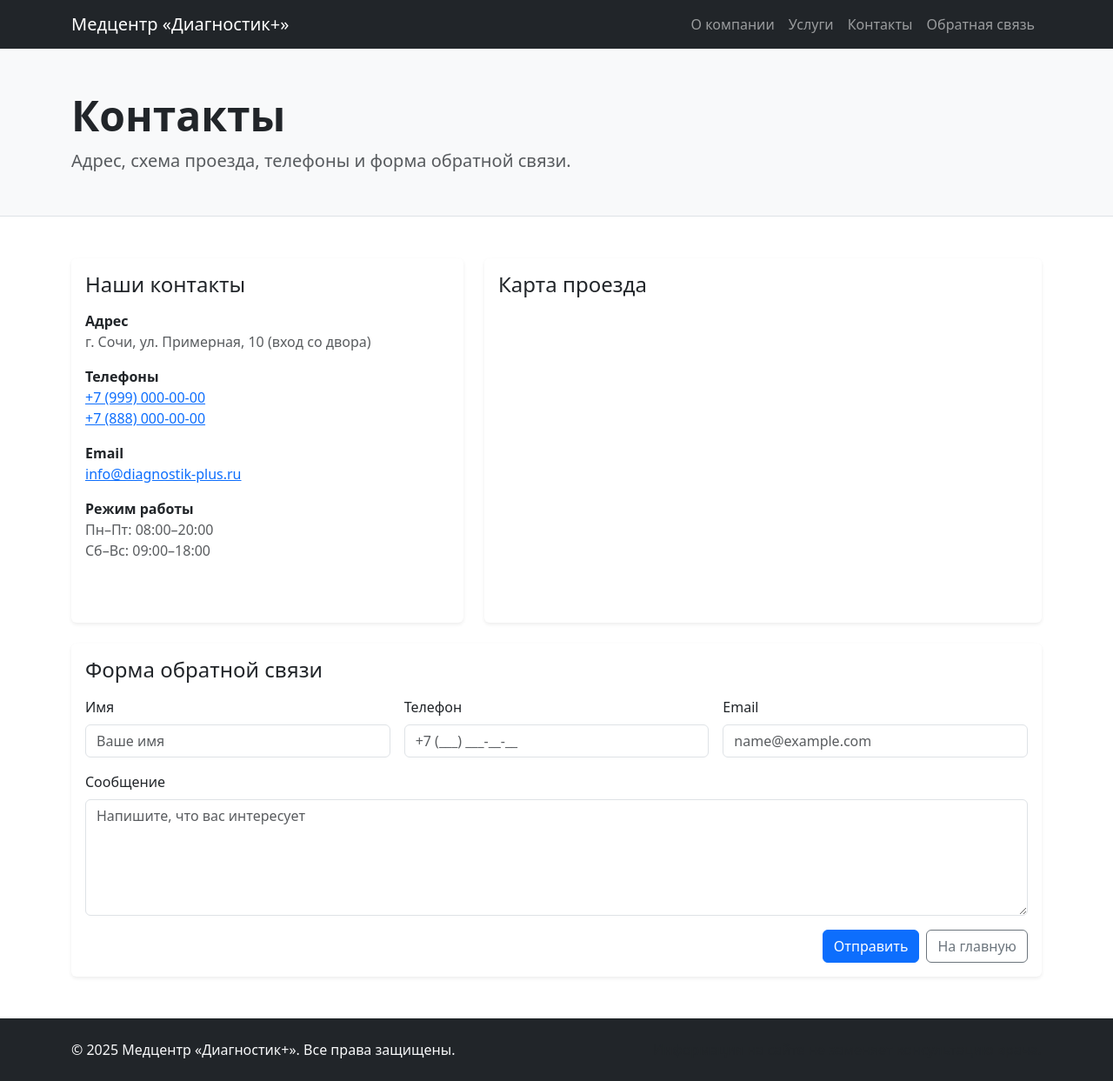
After one commit to aomakaomak/diploma, a Django app: page /contacts/ in a window 1280 px wide. The commit adds this page. Shown: the whole page at 87% size. Run offline with Django 5.2, Linux system fonts and the light colour scheme; some libraries are stand-ins or nearby versions.

Commit message:
добавлены контакты

```diff
--- a/services/forms.py
+++ b/services/forms.py
@@ -7,3 +7,31 @@ class ServiceForm(forms.ModelForm):
     class Meta:
         model = Service
         fields = "__all__"
+
+
+class FeedbackForm(forms.Form):
+    name = forms.CharField(
+        label="Имя",
+        max_length=150,
+        widget=forms.TextInput(attrs={"class": "form-control", "placeholder": "Ваше имя"})
+    )
+    phone = forms.CharField(
+        label="Телефон",
+        max_length=50,
+        required=False,
+        widget=forms.TextInput(attrs={"class": "form-control", "placeholder": "+7 (___) ___-__-__"})
+    )
+    email = forms.EmailField(
+        label="Email",
+        widget=forms.EmailInput(attrs={"class": "form-control", "placeholder": "name@example.com"})
+    )
+    message = forms.CharField(
+        label="Сообщение",
+        widget=forms.Textarea(attrs={"class": "form-control", "rows": 5, "placeholder": "Напишите, что вас интересует"})
+    )
+
+    def clean_message(self):
+        msg = self.cleaned_data["message"].strip()
+        if len(msg) < 10:
+            raise forms.ValidationError("Сообщение должно быть не короче 10 символов.")
+        return msg
--- a/services/templates/services/base.html
+++ b/services/templates/services/base.html
@@ -13,7 +13,7 @@
 <!-- Навигация -->
 <nav class="navbar navbar-expand-lg navbar-dark bg-dark">
     <div class="container">
-        <a class="navbar-brand" href="#">Медцентр «Диагностик+»</a>
+        <a class="navbar-brand" href="{% url 'services:home' %}">Медцентр «Диагностик+»</a>
         <button class="navbar-toggler" type="button" data-bs-toggle="collapse" data-bs-target="#mainNavbar"
                 aria-controls="mainNavbar" aria-expanded="false" aria-label="Переключить меню">
             <span class="navbar-toggler-icon"></span>
@@ -22,13 +22,13 @@
         <div class="collapse navbar-collapse" id="mainNavbar">
             <ul class="navbar-nav ms-auto mb-2 mb-lg-0">
                 <li class="nav-item">
-                    <a class="nav-link active" href="#about">О компании</a>
+                    <a class="nav-link" href="{% url 'services:about' %}">О компании</a>
                 </li>
                 <li class="nav-item">
-                    <a class="nav-link" href="#services">Услуги</a>
+                    <a class="nav-link" href="{% url 'services:services_list' %}">Услуги</a>
                 </li>
                 <li class="nav-item">
-                    <a class="nav-link" href="#contacts">Контакты</a>
+                    <a class="nav-link" href="{% url 'services:contacts' %}">Контакты</a>
                 </li>
                 <li class="nav-item">
                     <a class="nav-link" href="#feedback">Обратная связь</a>
--- /dev/null
+++ b/services/templates/services/contacts.html
@@ -0,0 +1,149 @@
+{% extends 'services/base.html' %}
+
+{% block title %}Контакты{% endblock %}
+
+{% block content %}
+
+<header class="py-5 bg-light border-bottom">
+    <div class="container">
+        <h1 class="display-5 fw-bold mb-2">Контакты</h1>
+        <p class="lead mb-0 text-muted">
+            Адрес, схема проезда, телефоны и форма обратной связи.
+        </p>
+    </div>
+</header>
+
+<section class="py-5">
+    <div class="container">
+        <div class="row gy-4">
+
+            <!-- Контактная информация -->
+            <div class="col-lg-5">
+                <div class="card border-0 shadow-sm h-100">
+                    <div class="card-body">
+                        <h2 class="h4 mb-3">Наши контакты</h2>
+
+                        <div class="mb-3">
+                            <div class="fw-semibold">Адрес</div>
+                            <div class="text-muted">
+                                г. Сочи, ул. Примерная, 10 (вход со двора)
+                            </div>
+                        </div>
+
+                        <div class="mb-3">
+                            <div class="fw-semibold">Телефоны</div>
+                            <div class="text-muted">
+                                <div><a href="tel:+79990000000">+7 (999) 000-00-00</a></div>
+                                <div><a href="tel:+78880000000">+7 (888) 000-00-00</a></div>
+                            </div>
+                        </div>
+
+                        <div class="mb-3">
+                            <div class="fw-semibold">Email</div>
+                            <div class="text-muted">
+                                <a href="mailto:info@diagnostik-plus.ru">info@diagnostik-plus.ru</a>
+                            </div>
+                        </div>
+
+                        <div class="mb-0">
+                            <div class="fw-semibold">Режим работы</div>
+                            <div class="text-muted">
+                                Пн–Пт: 08:00–20:00<br>
+                                Сб–Вс: 09:00–18:00
+                            </div>
+                        </div>
+                    </div>
+                </div>
+            </div>
+
+            <!-- Карта -->
+            <div class="col-lg-7">
+                <div class="card border-0 shadow-sm h-100">
+                    <div class="card-body">
+                        <h2 class="h4 mb-3">Карта проезда</h2>
+
+                        <div class="ratio ratio-16x9 rounded overflow-hidden">
+                            <iframe
+                                src="https://yandex.ru/map-widget/v1/?ll=39.723062%2C43.585472&z=14"
+                                frameborder="0"
+                                allowfullscreen="true"
+                                style="border:0;"
+                            ></iframe>
+                        </div>
+
+
+                    </div>
+                </div>
+            </div>
+
+            <!-- Форма обратной связи -->
+            <div class="col-12">
+                <div class="card border-0 shadow-sm">
+                    <div class="card-body">
+                        <h2 class="h4 mb-3">Форма обратной связи</h2>
+
+                        {% if messages %}
+                            {% for message in messages %}
+                                <div class="alert alert-success mb-3" role="alert">
+                                    {{ message }}
+                                </div>
+                            {% endfor %}
+                        {% endif %}
+
+                        <form method="post">
+                            {% csrf_token %}
+
+                            {{ form.non_field_errors }}
+
+                            <div class="row g-3">
+                                <div class="col-md-4">
+                                    <label class="form-label">{{ form.name.label }}</label>
+                                    {{ form.name }}
+                                    {% if form.name.errors %}
+                                        <div class="text-danger small mt-1">{{ form.name.errors }}</div>
+                                    {% endif %}
+                                </div>
+
+                                <div class="col-md-4">
+                                    <label class="form-label">{{ form.phone.label }}</label>
+                                    {{ form.phone }}
+                                    {% if form.phone.errors %}
+                                        <div class="text-danger small mt-1">{{ form.phone.errors }}</div>
+                                    {% endif %}
+                                </div>
+
+                                <div class="col-md-4">
+                                    <label class="form-label">{{ form.email.label }}</label>
+                                    {{ form.email }}
+                                    {% if form.email.errors %}
+                                        <div class="text-danger small mt-1">{{ form.email.errors }}</div>
+                                    {% endif %}
+                                </div>
+
+                                <div class="col-12">
+                                    <label class="form-label">{{ form.message.label }}</label>
+                                    {{ form.message }}
+                                    {% if form.message.errors %}
+                                        <div class="text-danger small mt-1">{{ form.message.errors }}</div>
+                                    {% endif %}
+                                </div>
+
+                                <div class="col-12 d-flex justify-content-end gap-2">
+                                    <button type="submit" class="btn btn-primary">
+                                        Отправить
+                                    </button>
+                                    <a href="{% url 'services:home' %}" class="btn btn-outline-secondary">
+                                        На главную
+                                    </a>
+                                </div>
+                            </div>
+                        </form>
+                    </div>
+                </div>
+            </div>
+
+        </div>
+    </div>
+</section>
+
+{% endblock %}
--- a/services/urls.py
+++ b/services/urls.py
@@ -1,7 +1,7 @@
 from django.urls import path
 
 
-from .views import HomeView, ServiceCreateView, ServiceDetailView, DoctorListView, ServicesListView
+from .views import HomeView, ServiceCreateView, ServiceDetailView, DoctorListView, ServicesListView, ContactsView
 
 app_name = 'services'
 
@@ -11,5 +11,6 @@ urlpatterns = [
     path('service_detail/<int:pk>/', ServiceDetailView.as_view(), name='service_detail'),
     path('about/', DoctorListView.as_view(), name='about'),
     path('services/', ServicesListView.as_view(), name='services_list'),
+    path("contacts/", ContactsView.as_view(), name="contacts"),
 
 ]
--- a/services/views.py
+++ b/services/views.py
@@ -1,7 +1,10 @@
+from django.conf import settings
+from django.contrib import messages
+from django.core.mail import send_mail
 from django.urls import reverse_lazy
-from django.views.generic import ListView, CreateView, DetailView
+from django.views.generic import ListView, CreateView, DetailView, FormView
 
-from services.forms import ServiceForm
+from services.forms import ServiceForm, FeedbackForm
 from services.models import MainPage, Service, Doctor
 
 
@@ -46,11 +49,36 @@ class ServicesListView(ListView):
     context_object_name = "services"
 
 
+class ContactsView(FormView):
+    template_name = "services/contacts.html"
+    form_class = FeedbackForm
+    success_url = reverse_lazy("services:contacts")
 
-# class MainPageView(TemplateView):
-#     template_name = 'services/home.html'
-#
-#     def get_context_data(self, **kwargs):
-#         context = super().get_context_data(**kwargs)
-#         context["main_page"] = MainPage.objects.first()
-#         return context
+    def form_valid(self, form):
+        name = form.cleaned_data["name"]
+        phone = form.cleaned_data.get("phone", "")
+        email = form.cleaned_data["email"]
+        message = form.cleaned_data["message"]
+
+        subject = "Заявка с сайта: форма обратной связи"
+        body = (
+            f"Имя: {name}\n"
+            f"Телефон: {phone}\n"
+            f"Email: {email}\n\n"
+            f"Сообщение:\n{message}\n"
+        )
+
+        try:
+            send_mail(
+                subject=subject,
+                message=body,
+                from_email=settings.DEFAULT_FROM_EMAIL,
+                recipient_list=[settings.EMAIL_HOST_USER],
+                fail_silently=False,
+            )
+        except Exception as e:
+            messages.error(self.request, f"Не удалось отправить письмо: {e}")
+            return self.form_invalid(form)
+
+        messages.success(self.request, "Спасибо! Сообщение отправлено. Мы свяжемся с вами в ближайшее время.")
+        return super().form_valid(form)
```
Also changed, not shown: config/settings.py (line endings or trailing spaces).
